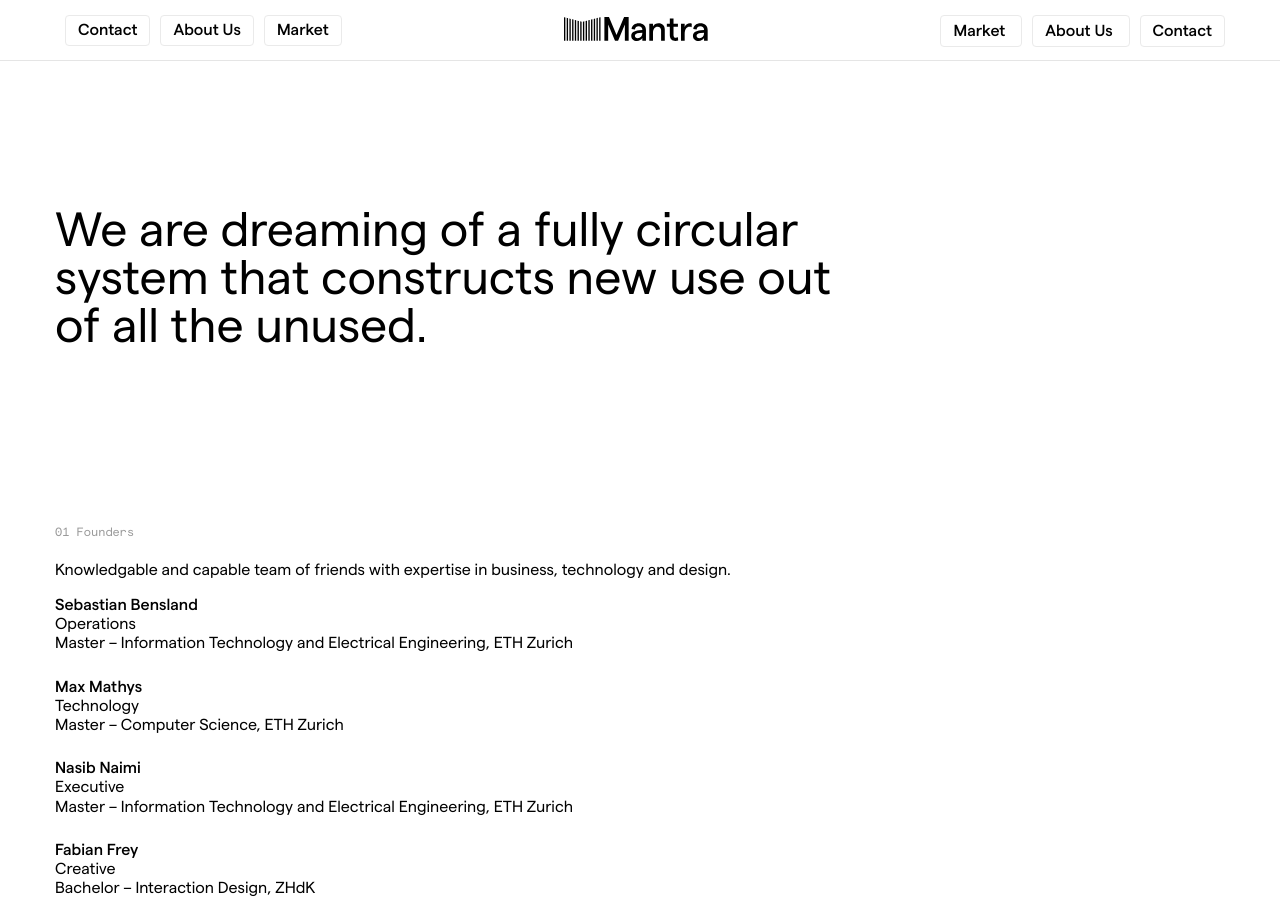
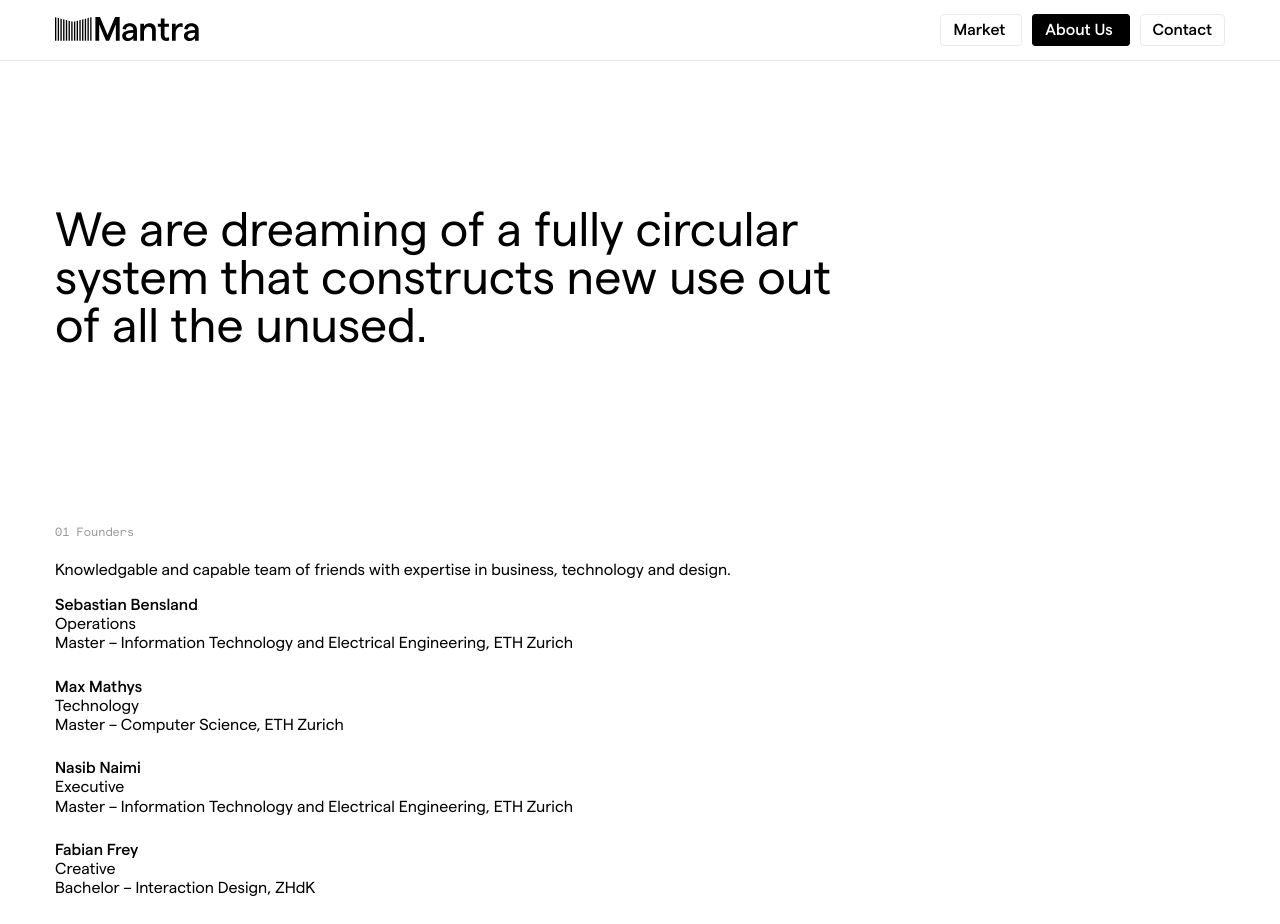
Before and after one commit to usemantra/usemantra.github.io, a plain HTML site: page about/index.html in a window 1280 px wide. Shown: the top 924 px of the page. Drawn offline with Linux system fonts and the light colour scheme.

Commit message:
mobile version!

```diff
--- a/about/index.html
+++ b/about/index.html
@@ -22,7 +22,7 @@
                     <a class="nav-item" href="/market">
                         Market
                     </a>
-                    <a class="nav-item" href="/about">
+                    <a class="nav-item active" href="/about">
                         About Us
                     </a>
                     <a class="nav-item" href="/contact">
@@ -30,18 +30,6 @@
                     </a>
                 </div>
                 <div class="nav-logo"><a href="/"><img src="/images/logo.svg" /></a></div>
-
-                <div class="nav-left desktop-flex">
-                    <a class="nav-item" href="/market">
-                        Market
-                    </a>
-                    <a class="nav-item" href="/about">
-                        About Us
-                    </a>
-                    <a class="nav-item" href="/contact">
-                        Contact
-                    </a>
-                </div>
             </div>
         </div>
     </div>
--- a/style.css
+++ b/style.css
@@ -246,6 +246,8 @@ p {
   content: url(/images/menu.svg);
   position: absolute;
   right: 0;
+  top: -10px;
+  user-select: none;
 }
 
 #menu:checked:before {
@@ -298,7 +300,7 @@ p {
 
 .nav {
   justify-content: space-between;
-  padding: 15px 0;
+  height: 60px;
   align-items: center;
 }
 
```
Also changed, not shown: contact/index.html (+1 -13 lines), index.html (+0 -1 lines), market/index.html (+1 -13 lines).
